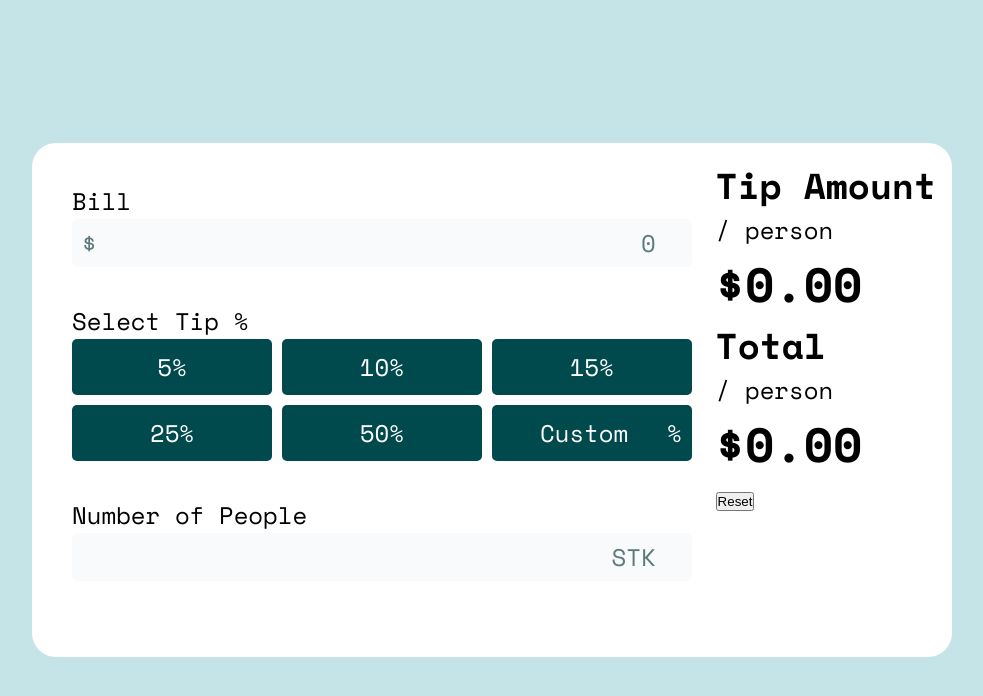
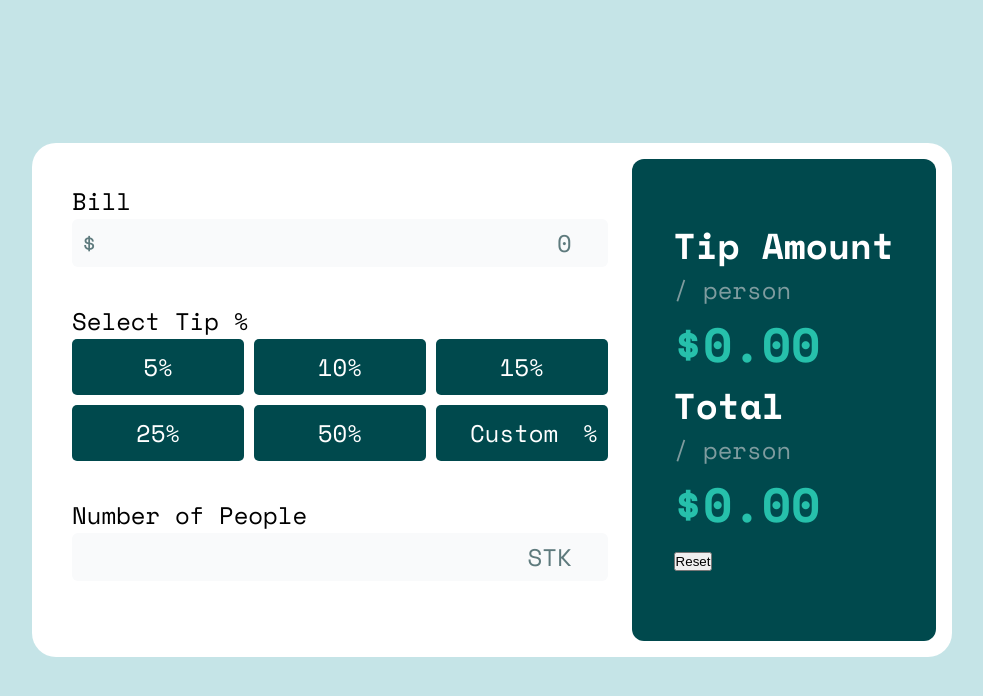
Before and after one commit to Lukas3162000/tip-calculator-app-main, a plain HTML site: page index.html in a window 1280 px wide. Shown: the whole page, without its empty margins (148-1131 px from the left). Drawn offline with nearby package versions, Linux system fonts and the light colour scheme.

Commit message:
JS angepasst mit rundungen der letzten beiden Kommastellen. CSS Display-Seite angefangen zu stylen

```diff
--- a/app.js
+++ b/app.js
@@ -19,6 +19,10 @@ function setTip(percent){
     calculateTip();
 }
 
+function roundToTwo(number){
+    return Math.round(number*100)/100;
+}
+
 
 function calculateTip(){
     bill = parseFloat(document.getElementById("bill").value) || 0;
@@ -32,8 +36,8 @@ function calculateTip(){
     let tipTotal = bill * (tipPercent/100);
     let TotalAmount = (bill + tipTotal);
 
-    let tipPerson = (tipTotal/persons);
-    let amountPerson = (TotalAmount/persons);
+    let tipPerson = roundToTwo(tipTotal/persons);
+    let amountPerson = roundToTwo(TotalAmount/persons);
 
     document.getElementById("tipAmount").innerHTML = "$ " + tipPerson;
     document.getElementById("totalAmount").innerHTML = "$ " + amountPerson;
--- a/stylesheet.css
+++ b/stylesheet.css
@@ -234,3 +234,21 @@ margin: 0;
     outline: 2px solid var(--StrongCyan);
     color: var(--VeryDarkCyan);
 }
+
+
+
+
+.DisplaySide{
+    background-color: var(--VeryDarkCyan);
+    color: var(--White);
+    padding: 60px 42px 42px 42px;
+    border-radius: 12px;
+
+}
+.DisplaySide .Text p{
+    color: var(--GrayishCyan);
+}
+
+.DisplaySide .Numbers{
+    color: var(--StrongCyan);
+}
```
